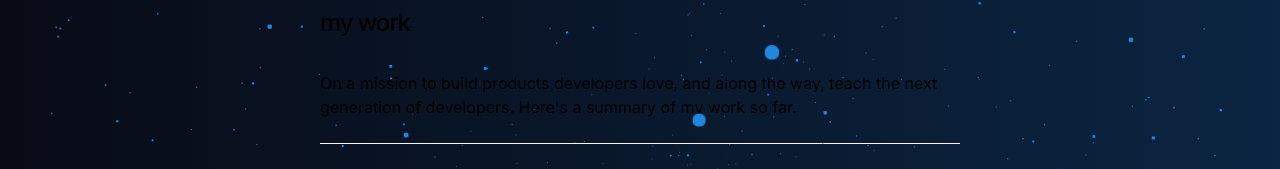
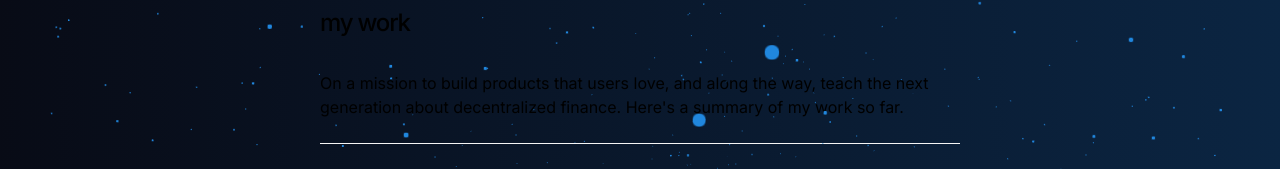
Before and after one commit to kizmt/k1zmt, a Next.js app: page /work in a window 1280 px wide. Shown: the part 131-300 px from the top of the page. Built offline with nearby package versions, Linux system fonts and the light colour scheme; no server answers.

Commit message:
Update Overlay3.tsx

```diff
--- a/src/components/2D/Overlay/Overlay3.tsx
+++ b/src/components/2D/Overlay/Overlay3.tsx
@@ -7,8 +7,8 @@ export default function Overlay3() {
       <div className="flex-auto min-w-0 mt-6 flex flex-col px-2 md:px-0">
         <h1 className="font-medium text-2xl mb-8 tracking-tighter fade-in-text">my work</h1>
         <div className="fade-in-text">
-          On a mission to build products developers love, and along the
-          way, teach the next generation of developers. Here&apos;s a summary of my
+          On a mission to build products that users love, and along the
+          way, teach the next generation about decentralized finance. Here&apos;s a summary of my
           work so far.
         </div>
         <hr className="my-6 border-neutral-100 dark:border-neutral-800" />
```
